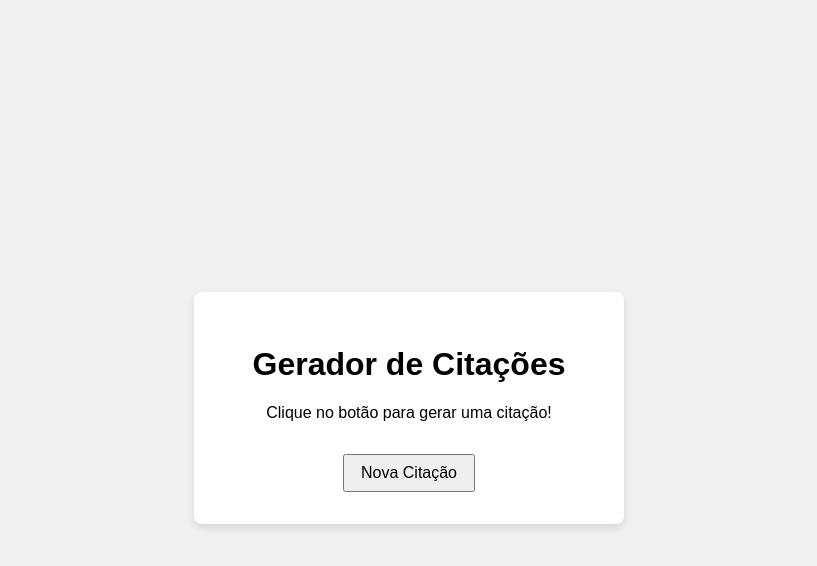
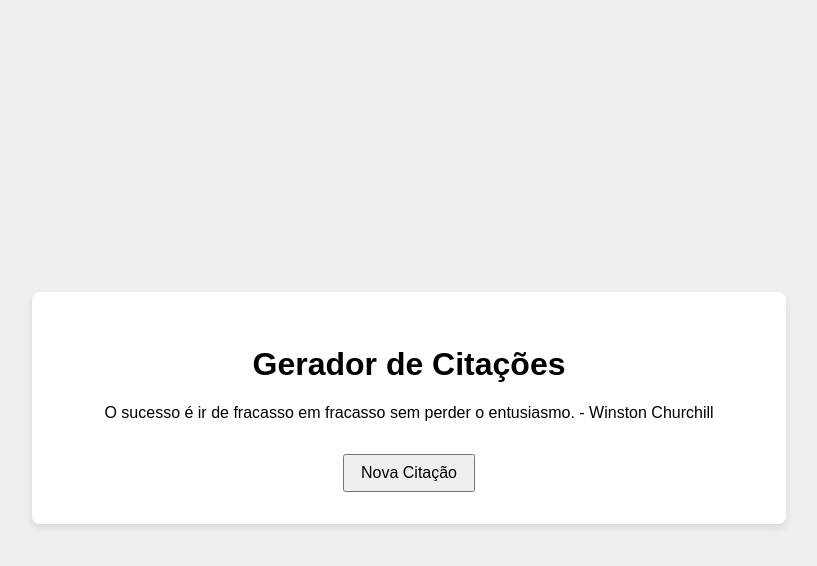
Before and after one commit to Matteoziinn/citacoes, a plain HTML site: page index.html in a window 1280 px wide. Both pictures are taken after a click on the button "Nova Citação". Shown: the whole page, without its empty margins (231-1048 px from the left). Drawn offline with Linux system fonts and the light colour scheme.

```diff
--- a/index.html
+++ b/index.html
@@ -2,7 +2,7 @@
 <html lang="pt-BR">
 <head>
   <meta charset="UTF-8">
-  <title>Gerador de Citações Aleatórias</title>
+  <title>Gerador de Citações Aleatorios</title>
   <link rel="stylesheet" href="style.css">
 </head>
 <body>
--- a/script.js
+++ b/script.js
@@ -0,0 +1,13 @@
+const citacoes = [
+  "A imaginação é mais importante que o conhecimento. - Albert Einstein",
+  "A vida é o que acontece enquanto você está ocupado fazendo outros planos. - John Lennon",
+  "O sucesso é ir de fracasso em fracasso sem perder o entusiasmo. - Winston Churchill"
+];
+
+const p = document.querySelector('#citacao p');
+const botaoEl = document.getElementById("novaCitacaoBtn");
+
+botaoEl.addEventListener("click", () => {
+  const randomIndex = Math.floor(Math.random() * citacoes.length);
+  p.textContent = citacoes[randomIndex];
+});
```
